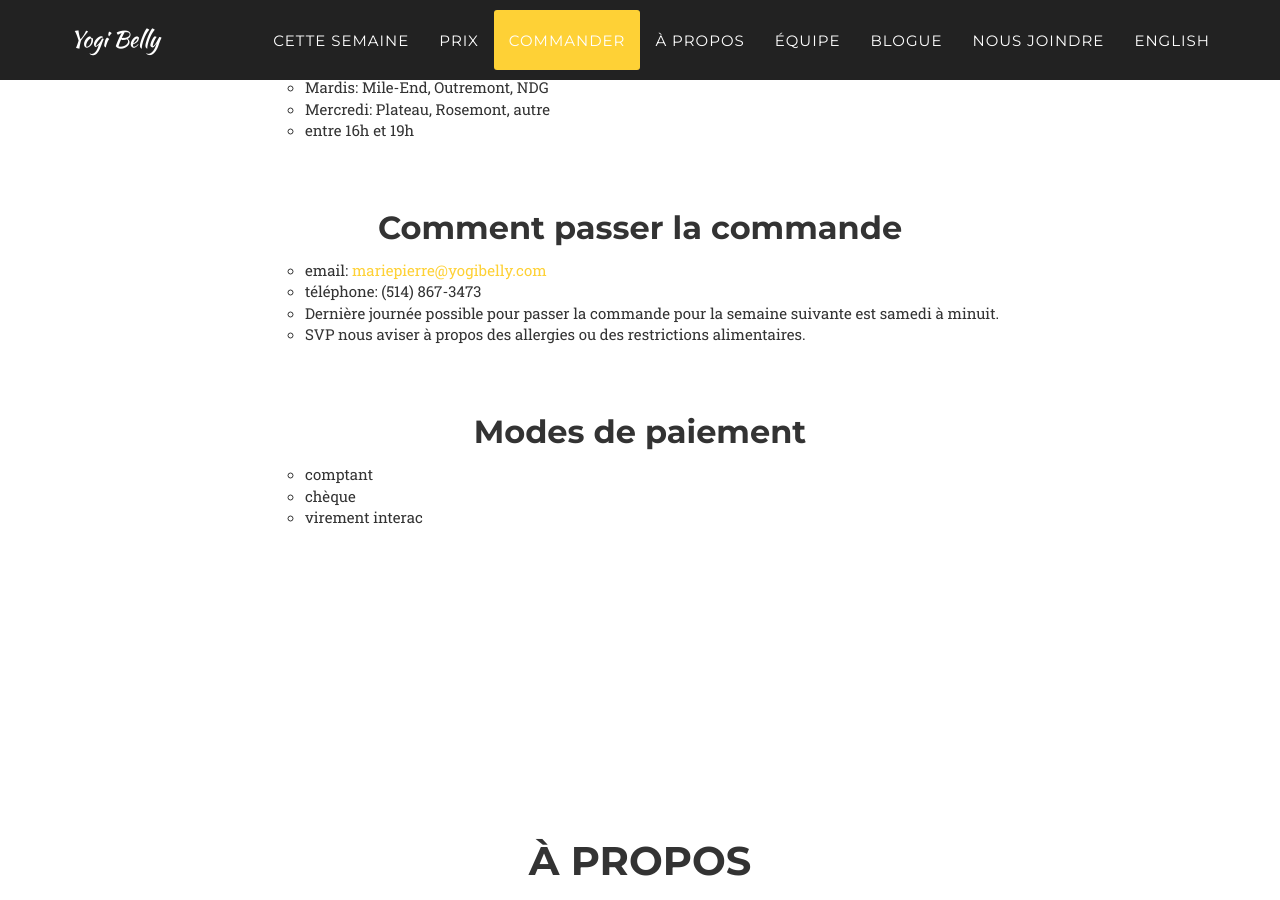
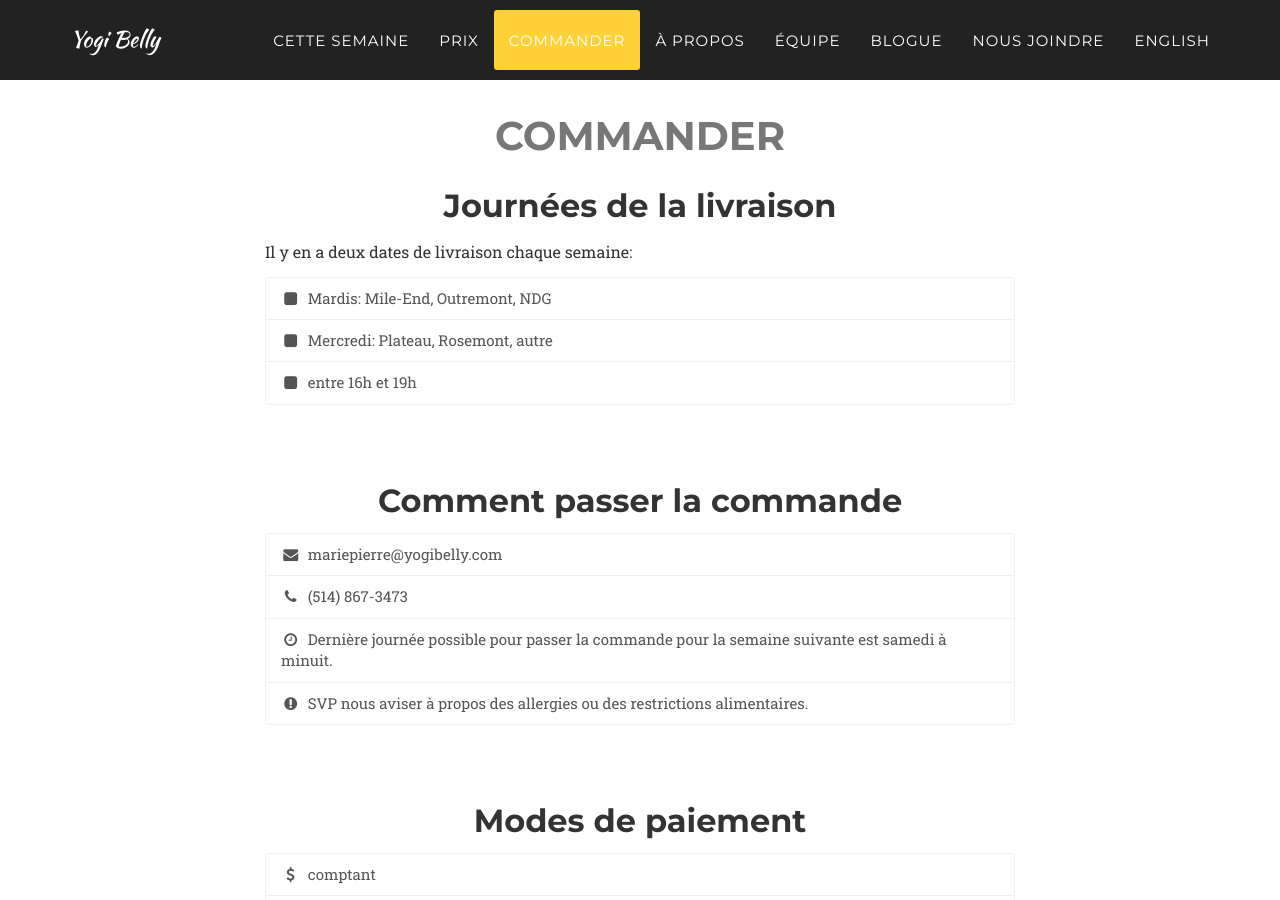
Before and after one commit to yogibelly/fr, a Jekyll site: the page built from index.html, in a window 1280 px wide and 900 px high, scrolled down 5218 px. Built offline with Jekyll 4.4.1, drawn with Linux system fonts in a browser that asks for light colours; some web fonts are replaced.

Commit message:
added FA lists

```diff
--- a/_includes/order.html
+++ b/_includes/order.html
@@ -12,11 +12,17 @@
 
                 <p class="text-white">
                     Il y en a deux dates de livraison chaque semaine:
-                    <ul style="list-style-type:circle">
+                    <!--<ul style="list-style-type:circle">
                         <li>Mardis: Mile-End, Outremont, NDG</li>
                         <li>Mercredi: Plateau, Rosemont, autre</li>
                         <li>entre 16h et 19h</li>
-                    </ul>
+                    </ul>-->
+
+                    <div class="list-group">
+                        <a class="list-group-item"><i class="fa fa-square fa-fw"></i>&nbsp; Mardis: Mile-End, Outremont, NDG</a>
+                        <a class="list-group-item"><i class="fa fa-square fa-fw"></i>&nbsp; Mercredi: Plateau, Rosemont, autre</a>
+                        <a class="list-group-item"><i class="fa fa-square fa-fw"></i>&nbsp; entre 16h et 19h</a>
+                    </div>
 
                 </p>
 
@@ -28,12 +34,20 @@
                 <h4 class="service-heading text-center text-white"></h4>
 
                 <p class="text-white">
-                    <ul style="list-style-type:circle">
+                    <!--<ul style="list-style-type:circle">
                         <li>email: <a href="mailto:mariepierre@yogibelly.com">mariepierre@yogibelly.com</a></li>
                         <li>t&eacute;l&eacute;phone: (514) 867-3473</li>
                         <li>Derni&egrave;re journ&eacute;e possible pour passer la commande pour la semaine suivante est samedi &agrave; minuit.</li>
                         <li>SVP nous aviser &agrave; propos des allergies ou des restrictions alimentaires.</li>
-                    </ul>
+                    </ul>-->
+
+                    <div class="list-group">
+                        <a class="list-group-item" href="mailto:mariepierre@yogibelly.com"><i class="fa fa-envelope fa-fw"></i>&nbsp; mariepierre@yogibelly.com</a>
+                        <a class="list-group-item"><i class="fa fa-phone fa-fw"></i>&nbsp; (514) 867-3473</a>
+                        <a class="list-group-item"><i class="fa fa-clock-o fa-fw"></i>&nbsp; Derni&egrave;re journ&eacute;e possible pour passer la commande pour la semaine suivante est samedi &agrave; minuit.</a>
+                        <a class="list-group-item"><i class="fa fa-exclamation-circle fa-fw"></i>&nbsp; SVP nous aviser &agrave; propos des allergies ou des restrictions alimentaires.</a>
+
+                    </div>
 
                 </p>
 
@@ -43,11 +57,17 @@
                 <h4 class="service-heading text-center text-white"></h4>
 
                 <p class="text-white">
-                    <ul style="list-style-type:circle">
+                    <!--<ul style="list-style-type:circle">
                         <li>comptant</a></li>
                         <li>ch&egrave;que</li>
                         <li>virement interac</li>
-                    </ul>
+                    </ul>-->
+
+                    <div class="list-group">
+                        <a class="list-group-item"><i class="fa fa-usd fa-fw"></i>&nbsp; comptant</a>
+                        <a class="list-group-item"><i class="fa fa-check fa-fw"></i>&nbsp; ch&egrave;que</a>
+                        <a class="list-group-item"><i class="fa fa-credit-card fa-fw"></i>&nbsp; virement interac</a>
+                    </div>
 
                 </p>
 
--- a/_includes/pricing.html
+++ b/_includes/pricing.html
@@ -13,10 +13,15 @@
 
                 <p class="text-white">
                     30$ pour deux portions d'adultes:
-                    <ul style="list-style-type:circle">
+                    <!--<ul style="list-style-type:circle">
                         <li>1 L de riz parfum&eacute; </li>
                         <li>3 x 500 mL de mets v&eacute;g&eacute;tariens</li>
-                    </ul>
+                    </ul>-->
+
+                    <div class="list-group">
+                        <a class="list-group-item"><i class="fa fa-check-square fa-fw"></i>&nbsp; 1 L de riz parfum&eacute;</a>
+                        <a class="list-group-item"><i class="fa fa-check-square fa-fw"></i>&nbsp; 3 x 500 mL de mets v&eacute;g&eacute;tariens</a>
+                    </div>
                 </p>
 
                 <br><br>
@@ -26,11 +31,17 @@
 
                 <p class="text-white">
                     $40 pour un repas familiale :
-                    <ul style="list-style-type:circle">
+                    <!--<ul style="list-style-type:circle">
                         <li>1 L de riz parfum&eacute; </li>
                         <li>3 x 500 mL de mets v&eacute;g&eacute;tariens</li>
                         <li>3 x 250 ml de mets v&eacute;g&eacute;tariens pour vos enfants - ou vos lunchs le lendemain</li>
-                    </ul>
+                    </ul>-->
+
+                    <div class="list-group">
+                        <a class="list-group-item"><i class="fa fa-check-square fa-fw"></i>&nbsp; 1 L de riz parfum&eacute;</a>
+                        <a class="list-group-item"><i class="fa fa-check-square fa-fw"></i>&nbsp; 3 x 500 mL de mets v&eacute;g&eacute;tariens</a>
+                        <a class="list-group-item"><i class="fa fa-check-square fa-fw"></i>&nbsp; 3 x 250 ml de mets v&eacute;g&eacute;tariens pour vos enfants - ou vos lunchs le lendemain</a>
+                    </div>
 
                 </p>
 
@@ -40,11 +51,26 @@
                 <h4 class="service-heading text-center text-white">4 x Repas pour la famille (Meilleur valeur!)</h4>
 
                 <p class="text-white">Pr&eacute;payer 120$, et vous recevrez notre repas familial pendant quatre semaines:
-                    <ul style="list-style-type:circle">
+                    <!--<ul style="list-style-type:circle">
                         <li>1 L de riz parfum&eacute; </li>
                         <li>3 x 500 mL de mets v&eacute;g&eacute;tariens</li>
                         <li>3 x 250 ml de mets v&eacute;g&eacute;tariens pour vos enfants - ou vos lunchs le lendemain</li>
                     </ul>
+
+                    <ul class="fa-ul">
+                      <li><i class="fa-li fa fa-check-square"></i>1 L de riz parfum&eacute;</li>
+                      <li><i class="fa-li fa fa-check-square"></i>3 x 500 mL de mets v&eacute;g&eacute;tariens</li>
+                      <li><i class="fa-li fa fa-spinner fa-spin"></i>3 x 250 ml de mets v&eacute;g&eacute;tariens pour vos enfants - ou vos lunchs le lendemain</li>
+                      <li><i class="fa-li fa fa-square"></i>in lists</li>
+                  </ul>-->
+
+                  <div class="list-group">
+                    <a class="list-group-item"><i class="fa fa-check-square fa-fw"></i>&nbsp; 1 L de riz parfum&eacute;</a>
+                    <a class="list-group-item"><i class="fa fa-check-square fa-fw"></i>&nbsp; 3 x 500 mL de mets v&eacute;g&eacute;tariens</a>
+                    <a class="list-group-item"><i class="fa fa-check-square fa-fw"></i>&nbsp; 3 x 250 ml de mets v&eacute;g&eacute;tariens pour vos enfants - ou vos lunchs le lendemain</a>
+                </div>
+
+
                 <strong>N.B.</strong> il n'y a pas de date d'expiration sur cet offre donc vous n'&ecirc;tes pas oblig&eacute; de commander pendant quatre semaines cons&eacute;cutives.</p>
 
                 <br><br>
```
Lines whose indentation alone changed are shown as unchanged.
